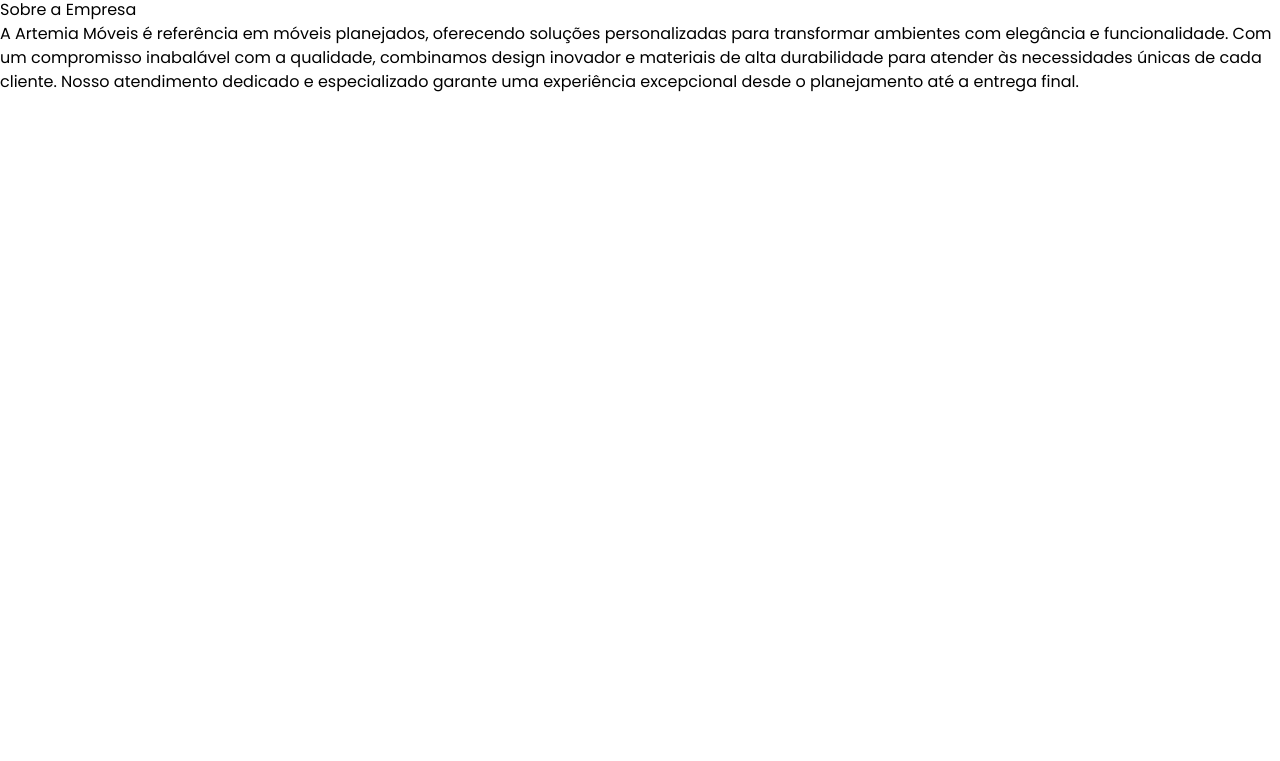
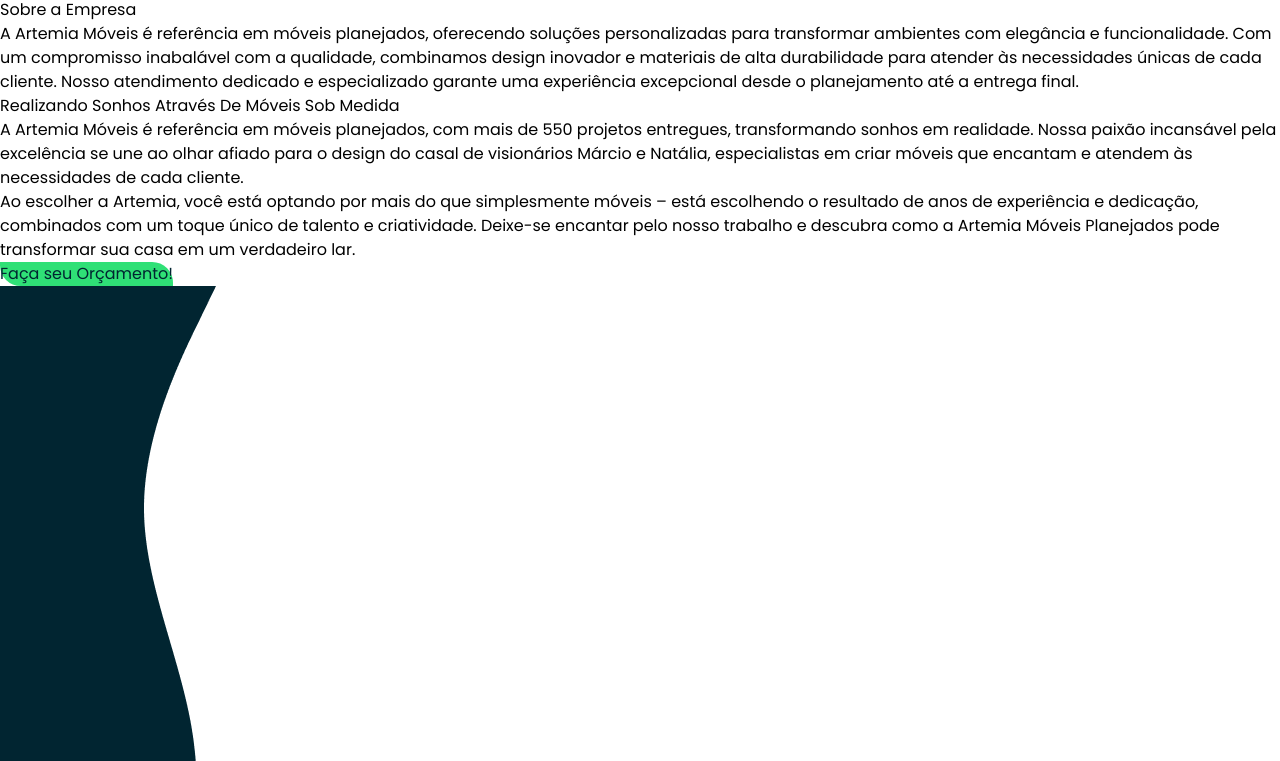
Before and after one commit to GuilhermeVB/Artemia_Moveis, a Next.js app: page / in a window 1280 px wide. Shown: the part 3419-4180 px from the top of the page. Before the commit the page ends 3513 px from the top, so only its background shows below. Built offline with nearby package versions, Linux system fonts and the light colour scheme.

Commit message:
Add Motivational Speech

```diff
--- a/src/components/Button.tsx
+++ b/src/components/Button.tsx
@@ -2,7 +2,7 @@
     backgroundColor?: string
     border?: string
     borderRadius: string
-    color?: string
+    color: string
     text: string
 }
 
--- a/src/layout/main/AboutUs.tsx
+++ b/src/layout/main/AboutUs.tsx
@@ -1,8 +1,13 @@
+import Image from 'next/image';
+
 import goalsBackground from '/public/assets/aboutus/goals_background.png';
+import motivationalSpeechFigure from '/public/assets/aboutus/motivational_speech_figure.png';
+import vector from '/public/assets/aboutus/vector.png';
 import goalImage1 from '/public/icons/goal_1.svg';
 import goalImage2 from '/public/icons/goal_2.svg';
 import goalImage3 from '/public/icons/goal_3.svg';
 
+import Button from '@/components/Button';
 import Goal from "@/components/Goal";
 
 export default function AboutUs() {
@@ -45,7 +50,43 @@
                 </p>
             </article>
             <article className="motivational_speech">
-
+                <article className='motivational_speech_content'>
+                    <h2 className='motivational_speech_heading'>Realizando Sonhos Através De Móveis Sob Medida</h2>
+                    <div className='motivational_speech_paragraph'>
+                        <p>
+                            A Artemia Móveis é referência em móveis planejados, com mais de 550 projetos entregues,
+                            transformando sonhos em realidade. Nossa paixão incansável pela excelência se une ao olhar
+                            afiado para o design do casal de visionários Márcio e Natália, especialistas em criar móveis
+                            que encantam e atendem às necessidades de cada cliente.
+                        </p>
+                        <p>
+                            Ao escolher a Artemia, você está optando por mais do que simplesmente móveis – está escolhendo
+                            o resultado de anos de experiência e dedicação, combinados com um toque único de talento e criatividade.
+                            Deixe-se encantar pelo nosso trabalho e descubra como a Artemia Móveis Planejados pode transformar sua casa
+                            em um verdadeiro lar.
+                        </p>
+                    </div>
+                    <Button
+                        text='Faça seu Orçamento!'
+                        backgroundColor="#2FE076"
+                        borderRadius="0 1.3rem 0 1.3rem"
+                        color="#012531"
+                    />
+                </article>
+                <div className='motivational_speech_vector'>
+                    <Image
+                        src={vector}
+                        alt='Vetor'
+                        style={{ width: '13.5rem', height: '41.625rem' }}
+                    />
+                </div>
+                <figure className='motivational_speech_figure'>
+                    <Image
+                        src={motivationalSpeechFigure}
+                        alt='Márcio e Natália'
+                        style={{ width: '60rem', height: '41.625rem' }}
+                    />
+                </figure>
             </article>
         </section>
     )
--- a/src/styles/AboutUs.module.css
+++ b/src/styles/AboutUs.module.css
@@ -30,3 +30,36 @@
     font-size: 16px;
     width: 64rem;
 }
+
+.motivational_speech {
+    background-color: #012531;
+    display: flex;
+}
+
+.motivational_speech_content {
+    flex: 1;
+    display: flex;
+    flex-direction: column;
+    justify-content: space-between;
+    padding: 6.125rem 6.25rem 6.125rem 8.3125rem;
+}
+
+.motivational_speech_heading {
+    color: #FFFFFF;
+    font-size: 40px;
+    font-weight: 500;
+}
+
+.motivational_speech_paragraph {
+    display: flex;
+    flex-direction: column;
+    gap: 1.5rem;
+    color: #FFFFFF;
+    font-weight: 500;
+    text-align: justify;
+}
+
+.motivational_speech_vector {
+    position: absolute;
+    right: 52.75rem;
+}
```
Also changed, not shown: src/layout/Header.tsx (+6 -1 lines), src/layout/main/Banner.tsx (+12 -2 lines), public/assets/aboutus/motivational_speech_figure.png (added), public/assets/aboutus/vector.png (added).
